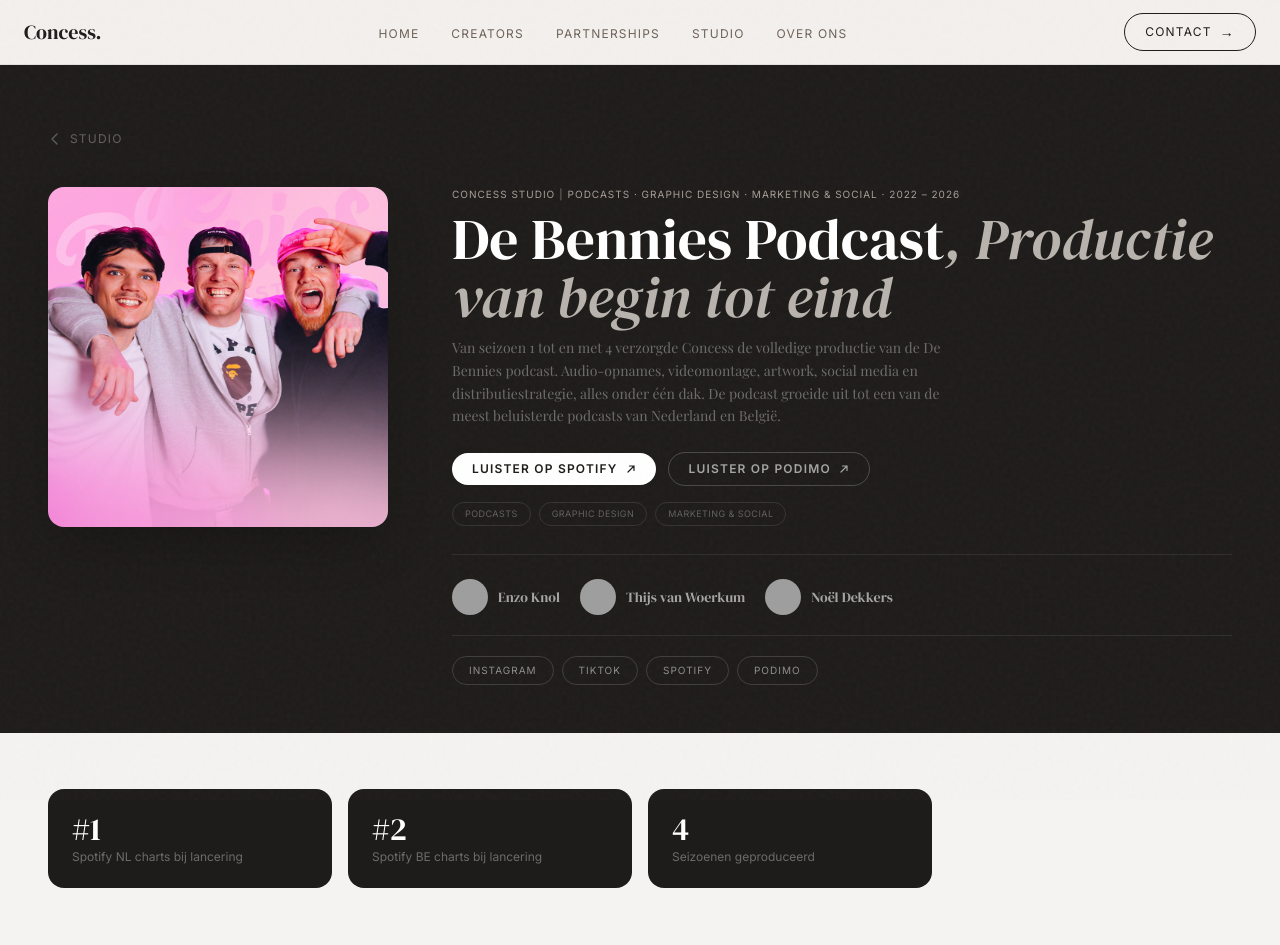
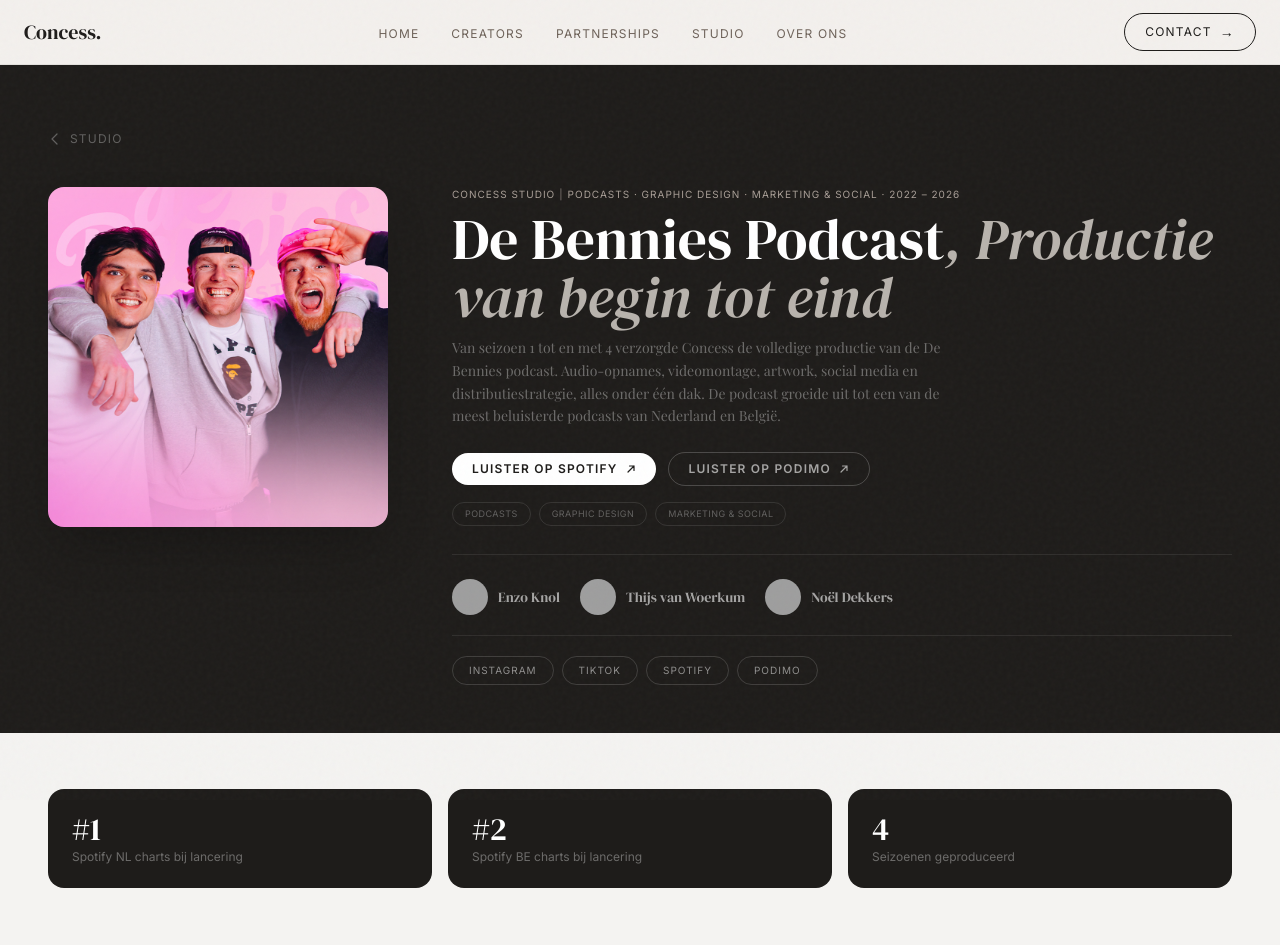
Before and after one commit to xmandysmit-tech/concess-website, a Next.js app: page /studio/de-bennies-podcast in a window 1280 px wide. Shown: the top 945 px of the page. Built offline with nearby package versions, Linux system fonts and the light colour scheme; grey boxes are pictures that could not be loaded; a web font is replaced by a local one.

Commit message:
Stats grid 3 kolommen zodat lege 4e cel verdwijnt

```diff
--- a/app/studio/[slug]/page.tsx
+++ b/app/studio/[slug]/page.tsx
@@ -110,7 +110,7 @@ export default async function StudioCasePage({ params }: { params: Promise<{ slu
       {/* ── STATS ── */}
       {project.stats && (
         <section className="py-10 md:py-14 max-w-7xl mx-auto px-6 md:px-12">
-          <div className="grid grid-cols-2 md:grid-cols-4 gap-4">
+          <div className="grid grid-cols-2 md:grid-cols-3 gap-4">
             {project.stats.map((s, i) => (
               <div key={i} className="rounded-2xl p-6 flex flex-col gap-1" style={{ background: "var(--color-dark-900)" }}>
                 <span style={{ fontFamily: "'DM Serif Display', Georgia, serif", fontSize: "clamp(1.6rem, 2.5vw, 2.2rem)", color: "white", lineHeight: 1 }}>{s.value}</span>
```
